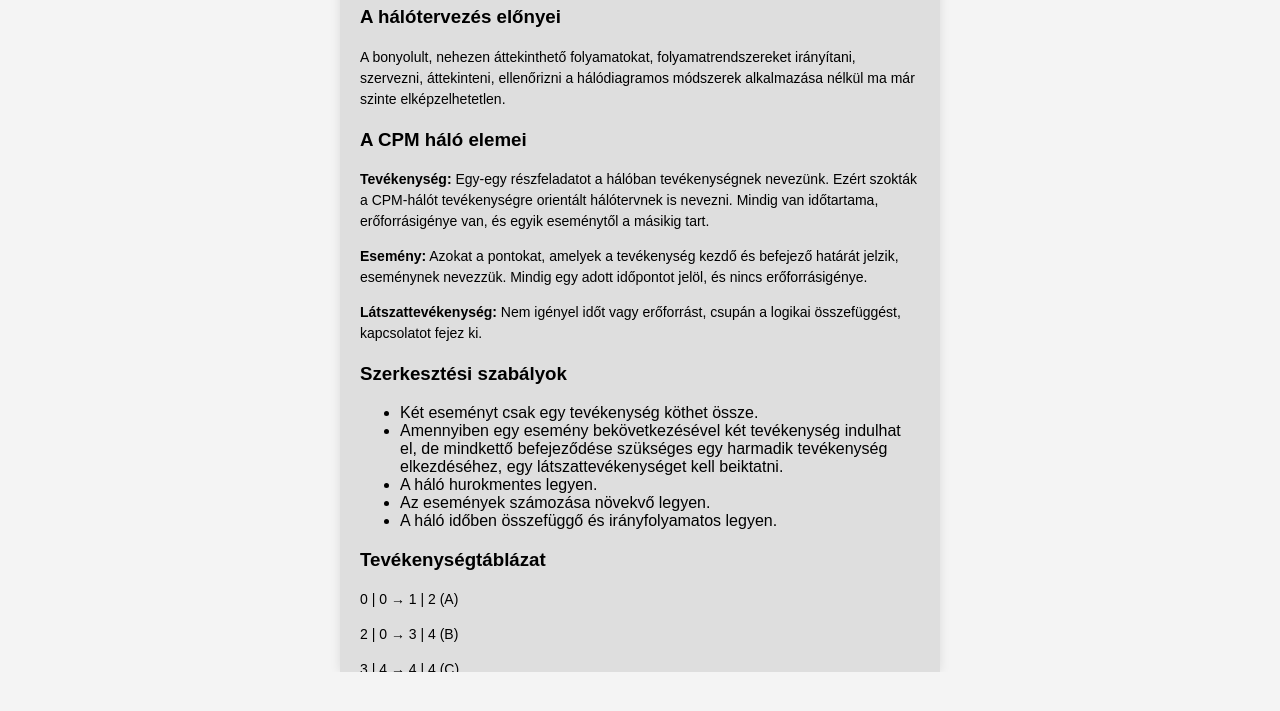
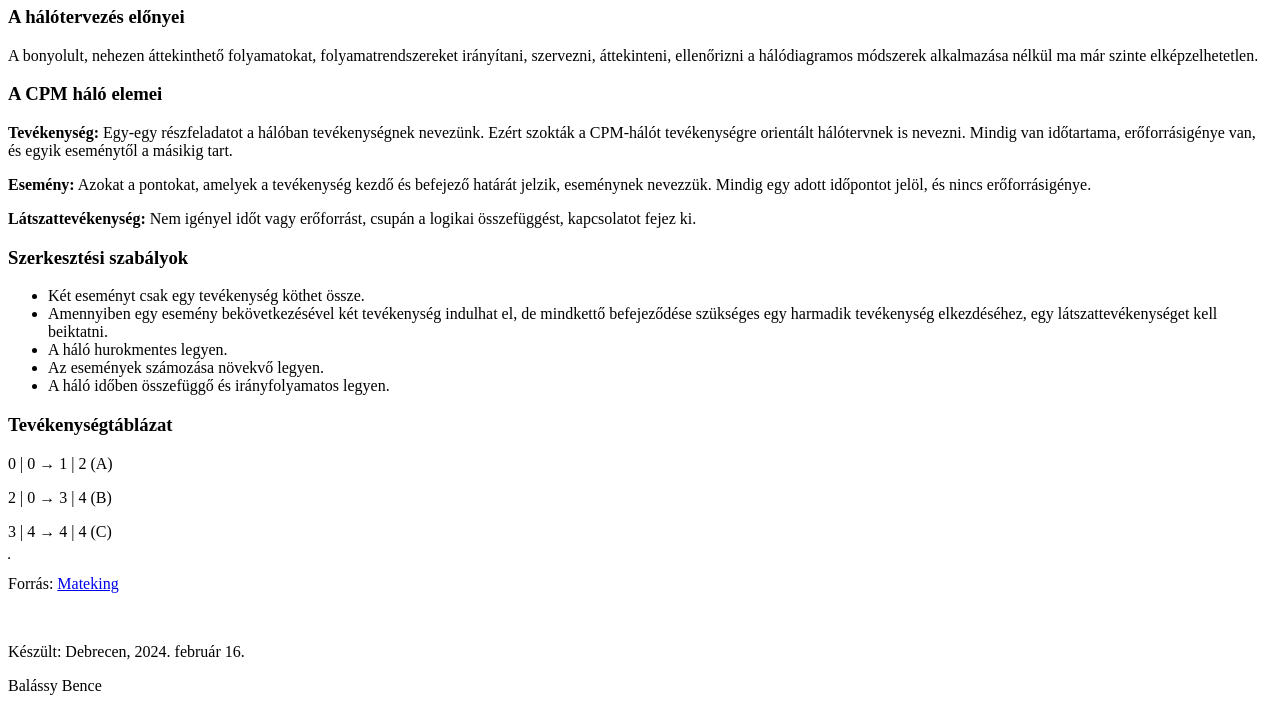
Before and after one commit to BalassyBence/IKT-beadando-03.05, a plain HTML site: page CPM.html in a window 1280 px wide. Shown: the part 145-856 px from the top of the page. Before the commit the page ends 817 px from the top, so only its background shows below. Drawn offline with Linux system fonts and the light colour scheme.

Commit message:
Update CPM.html

```diff
--- a/CPM.html
+++ b/CPM.html
@@ -5,38 +5,6 @@
     <meta name="viewport" content="width=device-width, initial-scale=1.0">
     <title>Hálótervezés - CPM</title>
 </head>
-    <style>
-    body {
-        font-family: Arial, sans-serif;
-        background-color: #f4f4f4;
-        display: flex;
-        justify-content: center;
-        align-items: center;
-        height: 100vh;
-        margin: 0;
-    }
-    .container {
-        width: 560px;
-        height: 793px;
-        background-color: rgb(222, 222, 222);
-        padding: 20px;
-        box-shadow: 0px 0px 10px rgba(0, 0, 0, 0.1);
-        overflow-y: auto;
-    }
-    h1, h2 {
-        color: #333;
-    }
-    p {
-        font-size: 14px;
-        line-height: 1.5;
-    }
-    #jobb{
-        float: right;
-    }
-    #left{
-        float: left;
-    }
-    </style>
     <body>
         <div class="container">
             <h5>Debreceni SZC Mechwart András Gépipari és Informatikai Technikum<br>Készült: IKT - projektmunka órára<br>Készítette: Balássy Bence</h5>
```
